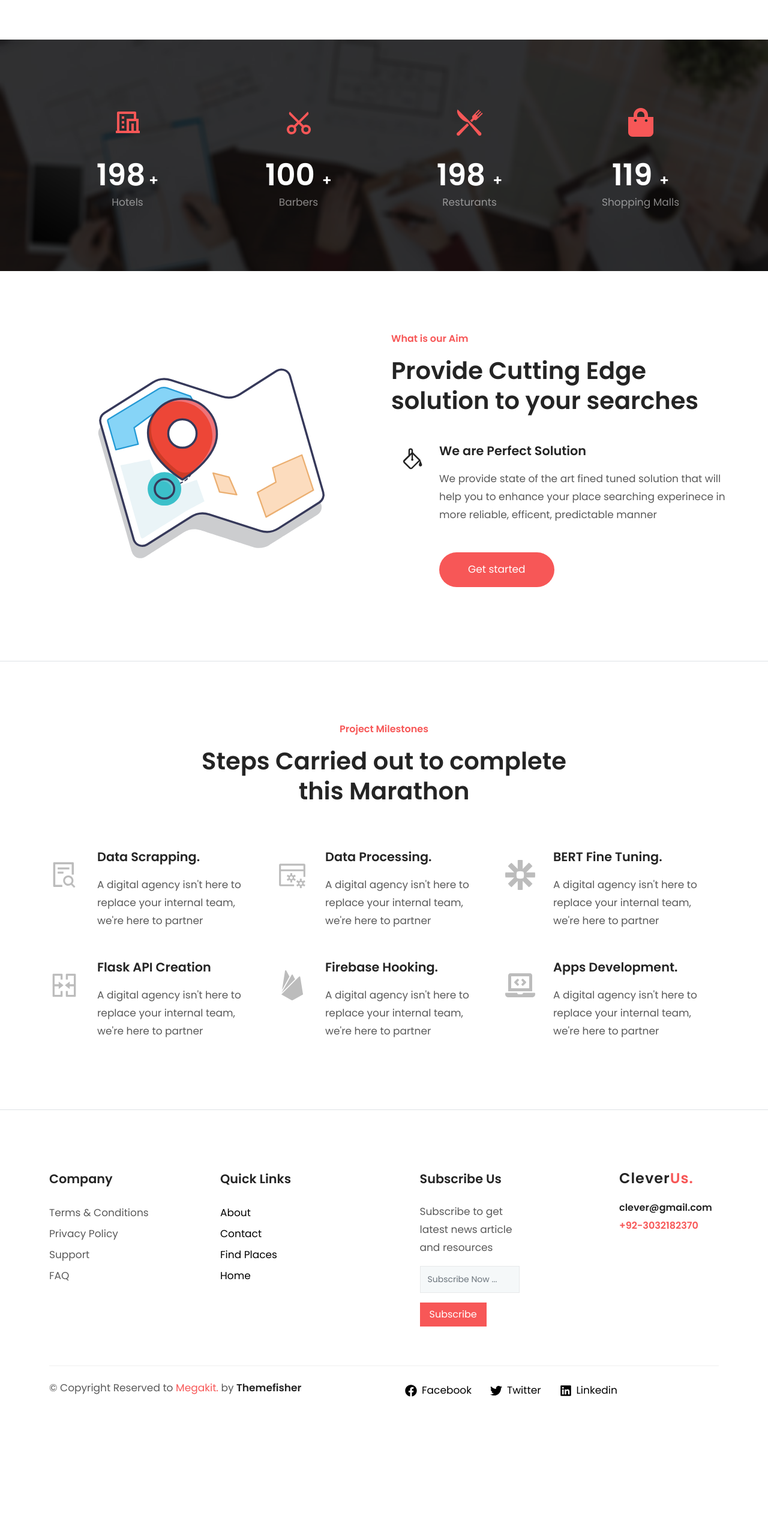
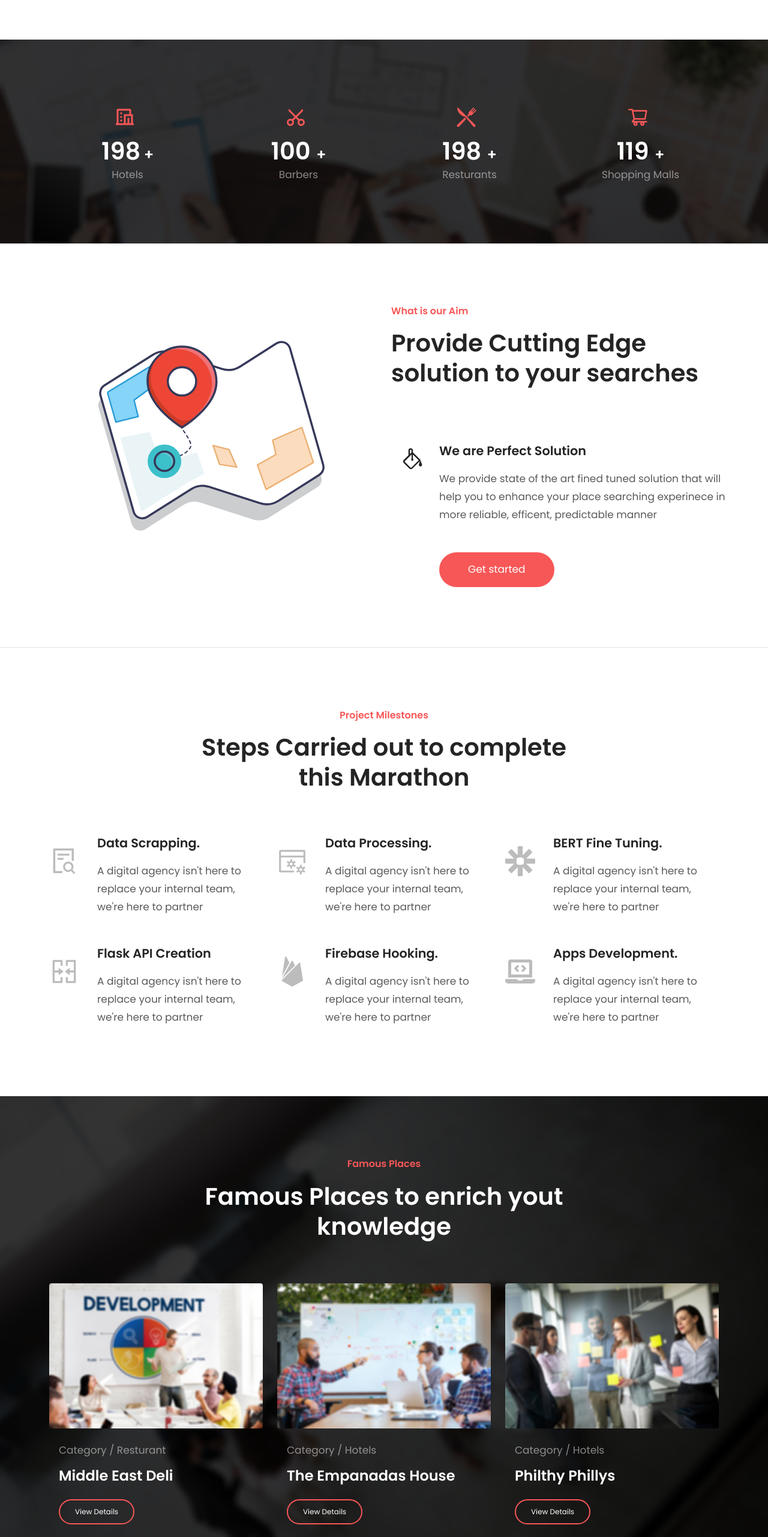
Before and after one commit to IbadAhmad80/Cleverus, a React (Create React App) app: page / in a window 1280 px wide. Shown: the part 1509-4072 px from the top of the page at 60% size. Before the commit the page ends 3867 px from the top, so only its background shows below. Built offline with nearby package versions, Linux system fonts and the light colour scheme; the HTML template or start-up script is replaced by a standard one; a web font is replaced by a local one.

Commit message:
adding famous places home section

```diff
--- a/src/components/home/aim.js
+++ b/src/components/home/aim.js
@@ -41,10 +41,18 @@ export default function Aim({ size }) {
           </div>
           <div className="col-lg-6 ">
             <div className="about-item ">
-              <span className="h6 text-color">What is our Aim</span>
+              {/* <span className="h6 text-color">What is our Aim</span>
               <h2 className="mt-3 mb-4 position-relative content-title">
-                Provide Cutting Edge solution to your searches
+
+              </h2> */}
+              <div className="section-title">
+              <span className="h6 text-color ">
+              What is our Aim
+              </span>
+              <h2 className="mt-3 mb-4 content-title">
+              Provide Cutting Edge solution to your searches
               </h2>
+            </div>
               <div className="about-content">
                 <h4 className="mb-3 position-relative">
                   <span>
--- a/src/components/home/counter.js
+++ b/src/components/home/counter.js
@@ -1,6 +1,6 @@
 import React from "react";
 import "../../css/style.css";
-import { FaShoppingBag } from "react-icons/fa";
+import { AiOutlineShoppingCart } from "react-icons/ai";
 import { RiHotelLine, RiScissors2Line } from "react-icons/ri";
 import { GiKnifeFork } from "react-icons/gi";
 import CountUp from "react-countup";
@@ -16,7 +16,7 @@ export default function Counter() {
                 <i className="color-one text-md-1">
                   <RiHotelLine />
                 </i>
-                <h3 className="mt-4 mb-0 text-white">
+                <h3 className="mt-2 mb-0 text-white">
                   <span className="counter-stat font-weight-bold">
                     <CountUp end={200} duration={10} />
                   </span>{" "}
@@ -30,7 +30,7 @@ export default function Counter() {
                 <i className="ti-flag color-one text-md-1">
                   <RiScissors2Line />
                 </i>
-                <h3 className="mt-4 mb-0 text-white">
+                <h3 className="mt-2 mb-0 text-white">
                   <span className="counter-stat font-weight-bold">
                     {" "}
                     <CountUp end={100} duration={8} />{" "}
@@ -45,7 +45,7 @@ export default function Counter() {
                 <i className="ti-layers color-one text-md-1">
                   <GiKnifeFork />
                 </i>
-                <h3 className="mt-4 mb-0 text-white">
+                <h3 className="mt-2 mb-0 text-white">
                   <span className="counter-stat font-weight-bold">
                     {" "}
                     <CountUp end={200} duration={10} />{" "}
@@ -58,9 +58,9 @@ export default function Counter() {
             <div className="col-lg-3 col-md-6 col-sm-6">
               <div className="counter-item text-center">
                 <i className="ti-medall color-one text-md-1">
-                  <FaShoppingBag />
+                  <AiOutlineShoppingCart />
                 </i>
-                <h3 className="mt-4 mb-0 text-white">
+                <h3 className="mt-2 mb-0 text-white">
                   <span className="counter-stat font-weight-bold">
                     {" "}
                     <CountUp end={120} duration={10} />{" "}
--- /dev/null
+++ b/src/components/home/cta.js
@@ -0,0 +1,29 @@
+import React from "react";
+import { Link } from "react-router-dom";
+import "../../css/style.css";
+
+export default function CallToContact() {
+  return (
+    <section className="mt-70 position-relative">
+      <div className="container">
+        <div className="cta-block-2 bg-gray p-5 rounded border-1">
+          <div className="row justify-content-center align-items-center ">
+            <div className="col-lg-7">
+              <span className="text-color">For Every type business</span>
+              <h2 className="mt-2 mb-4 mb-lg-0">
+                Entrust Your Message to Our Best Team of Professionals
+              </h2>
+            </div>
+            <div className="col-lg-4">
+              <Link to="/contact">
+                <button className=" px-5 py-3 btn-main btn-round-full float-lg-right border-0 ">
+                  Contact Us
+                </button>
+              </Link>
+            </div>
+          </div>
+        </div>
+      </div>
+    </section>
+  );
+}
--- /dev/null
+++ b/src/components/home/famous-places.js
@@ -0,0 +1,118 @@
+import React from "react";
+import "../../css/style.css";
+
+export default function FamousPlaces() {
+  return (
+    <section className="latest-blog bg-2">
+      <div>
+        <div className="container">
+          <div className="row justify-content-center">
+            <div className="col-lg-7 text-center">
+              <div className="section-title">
+                <span className="h6 text-color">Famous Places</span>
+                <h2 className="mt-3 content-title text-white">
+                  Famous Places to enrich yout knowledge
+                </h2>
+              </div>
+            </div>
+          </div>
+
+          <div className="row justify-content-center">
+            <div className="col-lg-4 col-md-6 mb-5">
+              <div className="card bg-transparent border-0">
+                <img
+                  src="/images/blog/1.jpg"
+                  alt=""
+                  className="img-fluid rounded"
+                />
+
+                <div className="card-body mt-2">
+                  <div className="blog-item-meta">
+                    <a href="#home" className="text-white-50">
+                      Category / Resturant
+                    </a>
+                  </div>
+
+                  <h3 className="mt-3 mb-4">
+                    <a href="#home" className="text-white fs-4">
+                      Middle East Deli
+                    </a>
+                  </h3>
+
+                  <button
+                    href="blog-single.html"
+                    className="btn-small btn-solid-border btn-round-full text-white"
+                  >
+                    View Details
+                  </button>
+                </div>
+              </div>
+            </div>
+
+            <div className="col-lg-4 col-md-6 mb-5">
+              <div className="card border-0 bg-transparent">
+                <img
+                  src="/images/blog/2.jpg"
+                  alt=""
+                  className="img-fluid rounded"
+                />
+
+                <div className="card-body mt-2">
+                  <div className="blog-item-meta">
+                    <a href="#home" className="text-white-50">
+                      Category / Hotels
+                    </a>
+                  </div>
+
+                  <h3 className="mt-3 mb-4 ">
+                    <a href="#home" className="text-white fs-4">
+                      The Empanadas House
+                    </a>
+                  </h3>
+
+                  <button
+                    href="blog-single.html"
+                    className="btn-small btn-solid-border btn-round-full text-white"
+                  >
+                    View Details
+                  </button>
+                </div>
+              </div>
+            </div>
+
+            <div className="col-lg-4 col-md-6 mb-5">
+              <div className="card border-0 bg-transparent">
+                <img
+                  src="/images/blog/3.jpg"
+                  alt=""
+                  className="img-fluid rounded"
+                />
+
+                <div className="card-body mt-2">
+                  <div className="blog-item-meta">
+                    <a href="#home" className="text-white-50">
+                      Category / Hotels
+                    </a>
+                  </div>
+
+                  <h3 className="mt-3 mb-4">
+                    <a href="#home" className="text-white fs-4">
+                      Philthy Phillys
+                    </a>
+                  </h3>
+
+                  <button
+                    href="blog-single.html"
+                    className="btn-small btn-solid-border btn-round-full text-white"
+                  >
+                    View Details
+                  </button>
+                </div>
+              </div>
+            </div>
+          </div>
+        </div>
+      </div>
+    </section>
+  );
+}
--- a/src/components/home/index.js
+++ b/src/components/home/index.js
@@ -6,11 +6,13 @@ import Steps from "./steps";
 import TopFeatures from "./top-features";
 import NavBar from "../../components/navbar";
 import Footer from "../../components/footer";
+import FamousPlaces from "./famous-places";
+import CallToContact from "./cta";
 
 export default function Home() {
   const [size, setSize] = React.useState([0, 0]);
 
-  React.useLayoutEffect(() =>  {
+  React.useLayoutEffect(() => {
     function updateSize() {
       setSize([window.innerWidth, window.innerHeight]);
     }
@@ -26,6 +28,8 @@ export default function Home() {
       <Counter />
       <Aim size={size} />
       <Steps />
+      <FamousPlaces />
+      <CallToContact />
       <Footer />
     </div>
   );
--- a/src/css/style.css
+++ b/src/css/style.css
@@ -300,7 +300,9 @@ input[type="tel"]:focus {
 }
 
 .text-md-1 {
-  font-size: 3rem;
+  font-size: 2.25rem;
+  display: block;
+  margin-left: -10px;
 }
 
 .text-lg {
@@ -489,7 +491,7 @@ a:focus {
 }
 
 .bg-2 {
-  background: url("../images/bg/home-5.jpg");
+  background: url("../images/bg/home-5.jpg") no-repeat 50% 50%;
   background-size: cover;
 }
 
@@ -516,7 +518,8 @@ a:focus {
   background: rgba(0, 0, 0, 0.5);
 }
 
-.bg-counter > div {
+.bg-counter > div,
+.bg-2 > div {
   padding: 100px 0;
   background: rgba(0, 0, 0, 0.8);
 }
@@ -581,7 +584,7 @@ a:focus {
 }
 
 .counter-item .counter-stat {
-  font-size: 50px;
+  font-size: 40px;
 }
 
 .counter-item p {
@@ -849,7 +852,6 @@ h3.quote::before {
 
 .latest-blog {
   position: relative;
-  padding-bottom: 150px;
 }
 
 .mt-70 {
```
Also changed, not shown: 1 other file (tests, documents, lock files or other folders).
